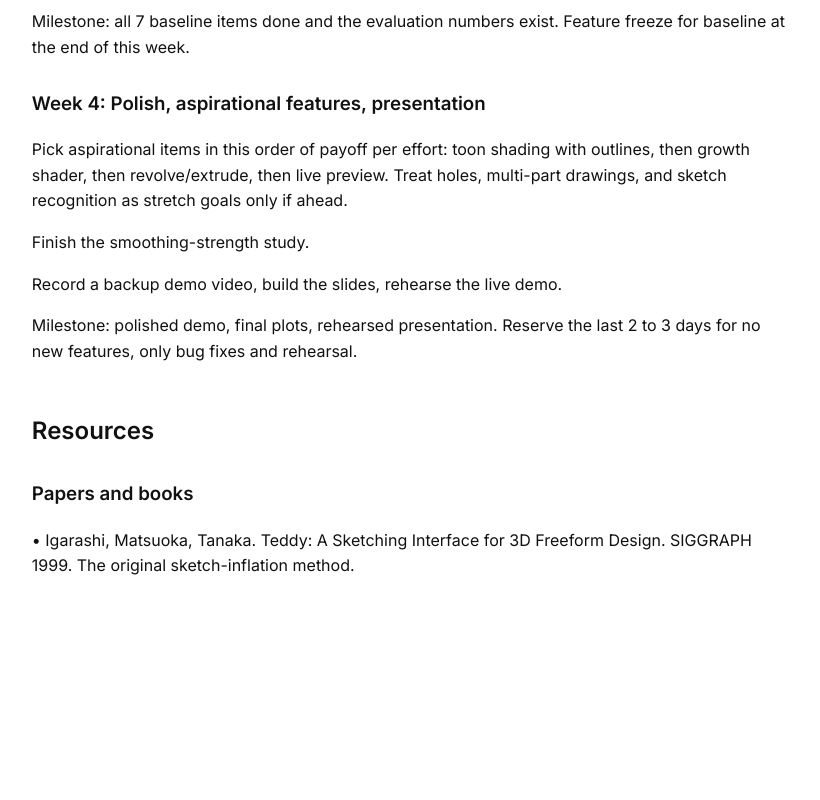
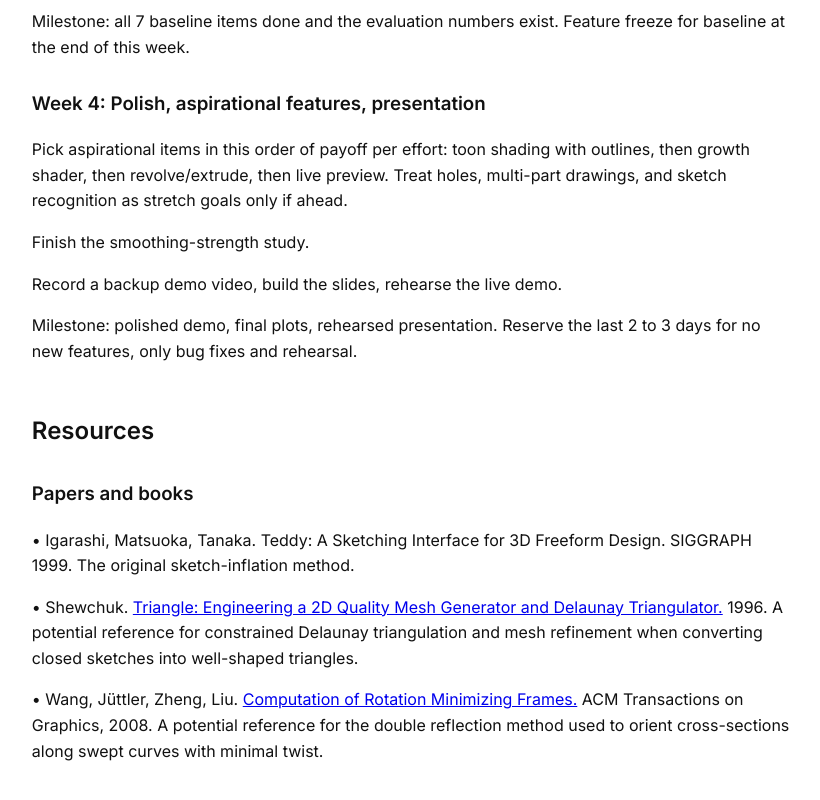
Before and after one commit to snhisun1/snhisun1.github.io, a plain HTML site: page cs184-proposal/index.html in a window 1280 px wide. Shown: the part 4371-5171 px from the top of the page, without its empty margins (229-1049 px from the left). Before the commit the page ends 5034 px from the top, so only its background shows below. Drawn offline with Linux system fonts and the light colour scheme.

Commit message:
Add triangulation and sweep references to proposal

```diff
--- a/cs184-proposal/index.html
+++ b/cs184-proposal/index.html
@@ -106,5 +106,7 @@ a { overflow-wrap: anywhere; }
 <h2>Resources</h2>
 <h3>Papers and books</h3>
 <p>• Igarashi, Matsuoka, Tanaka. Teddy: A Sketching Interface for 3D Freeform Design. SIGGRAPH 1999. The original sketch-inflation method.</p>
+<p>• Shewchuk. <a href="https://www.cs.cmu.edu/~quake/tripaper/triangle0.html">Triangle: Engineering a 2D Quality Mesh Generator and Delaunay Triangulator.</a> 1996. A potential reference for constrained Delaunay triangulation and mesh refinement when converting closed sketches into well-shaped triangles.</p>
+<p>• Wang, Jüttler, Zheng, Liu. <a href="https://www.microsoft.com/en-us/research/wp-content/uploads/2016/12/Computation-of-rotation-minimizing-frames.pdf">Computation of Rotation Minimizing Frames.</a> ACM Transactions on Graphics, 2008. A potential reference for the double reflection method used to orient cross-sections along swept curves with minimal twist.</p>
 </main></body>
 </html>
```
